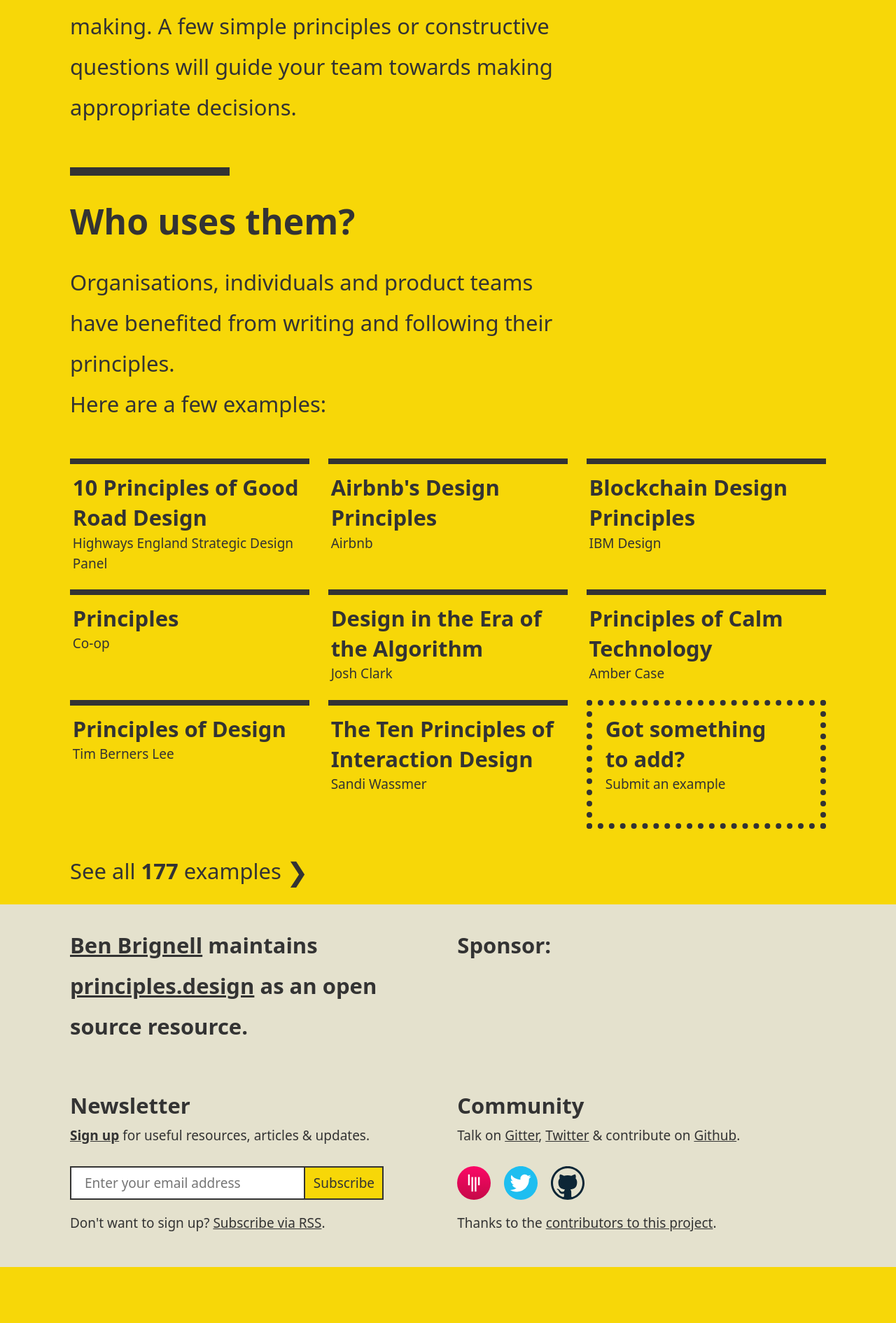
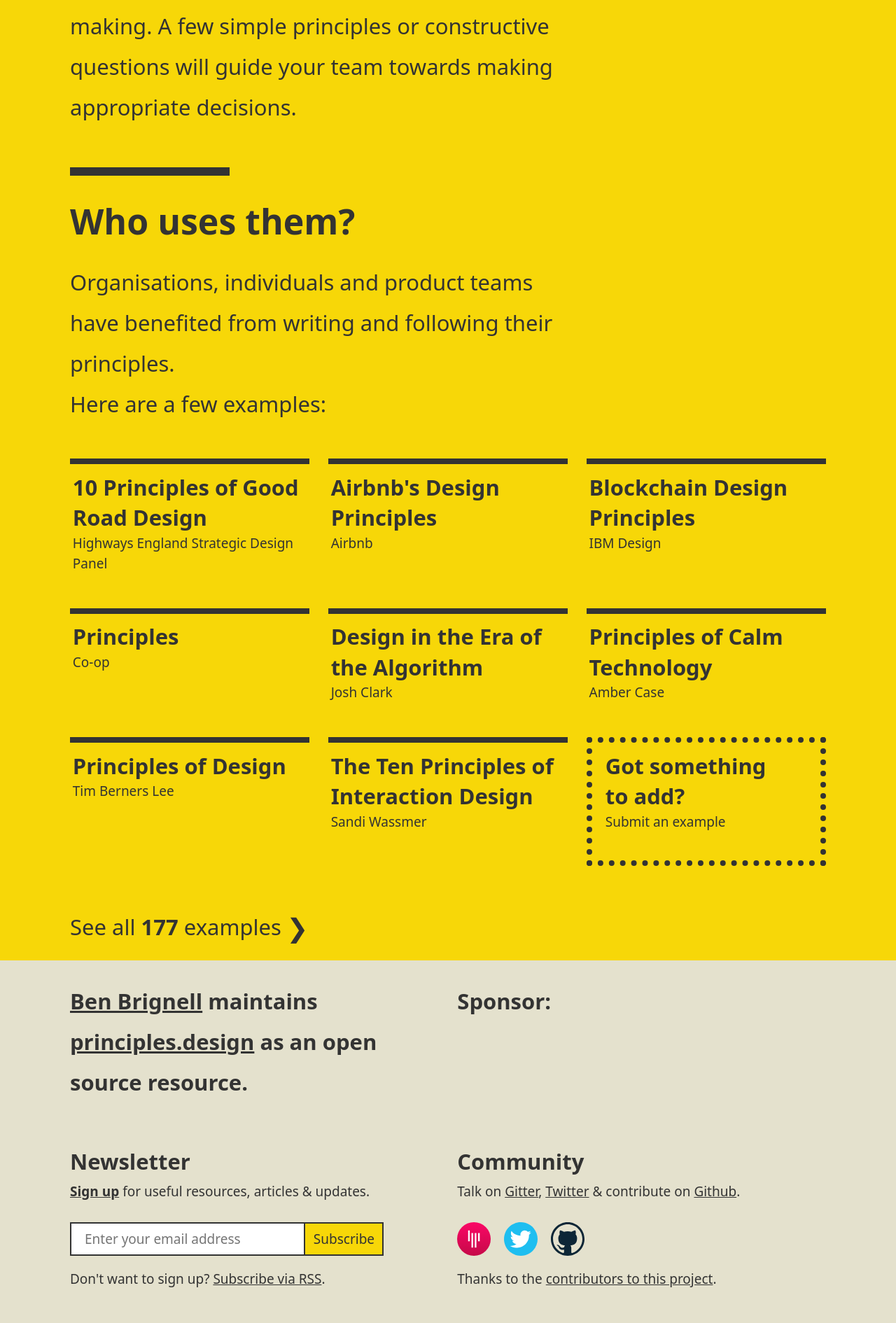
Before and after one commit to benbrignell/principles.design, a Jekyll site: the page built from index.html, in a window 1280 px wide. Shown: the part 1631-3521 px from the top of the page at 70% size. Built offline with Jekyll 4.4.1, drawn with Linux system fonts in a browser that asks for light colours; comment, search, counter and statistics services are not loaded; before the commit the page ends 3441 px from its top, so only the background shows below that.

Commit message:
renamed breakpoints and fixed small breakpoint grid width issue

```diff
--- a/_sass/_base.scss
+++ b/_sass/_base.scss
@@ -26,16 +26,7 @@
   text-decoration: none;
 }
 
-.wrapper {
-  width: 85%;
-  max-width: $max-width;
-  margin: 0 auto;
-  padding-bottom: 1em;
-  zoom: 1;
-  display: grid;
-  grid-template-columns: repeat(12, 1fr);
-  grid-gap: 1.4em;
-}
+
 
 .tiles {
   grid-row-gap: 0;
--- a/_sass/_layout.scss
+++ b/_sass/_layout.scss
@@ -1,6 +1,21 @@
+.wrapper {
+  width: 85%;
+  max-width: $max-width;
+  margin: 0 auto;
+  padding-bottom: 1em;
+  zoom: 1;
+  display: grid;
+  grid-template-columns: repeat(12, 1fr);
+  grid-gap: 0;
+  @media (min-width: $bp-medium) {
+    grid-gap: 1.4em;
+  }
+}
+
+
 .two-up {
   grid-column: auto / span 12;
-  @media (min-width: $mq-l) {
+  @media (min-width: $bp-large) {
     grid-column: auto / span 6;
     }
 }
--- a/_sass/_navigation.scss
+++ b/_sass/_navigation.scss
@@ -14,7 +14,7 @@
   float: none;
   max-width: 400px; // forces nav to break onto two lines
   overflow: visible; // allows localised text to overflow if longer
-  @media (min-width: $mq-l) {
+  @media (min-width: $bp-large) {
      padding-left: 1.6em;
      margin: 0.4em;
      float: right;
--- a/_sass/_variables.scss
+++ b/_sass/_variables.scss
@@ -35,9 +35,9 @@
 $padding-l:         1.6em;
 
 // Media Queries
-$mq-s:              400px;
-$mq-m:              700px;
-$mq-l:              920px;
+$bp-small:              400px;
+$bp-medium:              700px;
+$bp-large:              920px;
 $max-width:         1080px;
 
 // Font stack
```
Also changed, not shown: _sass/_scratch.scss (+16 -16 lines), _sass/_typography.scss (+5 -5 lines).
